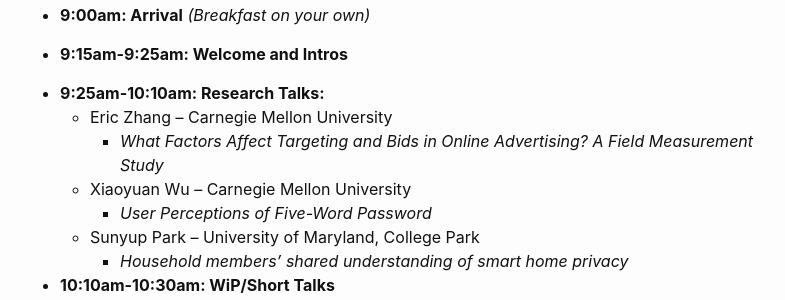
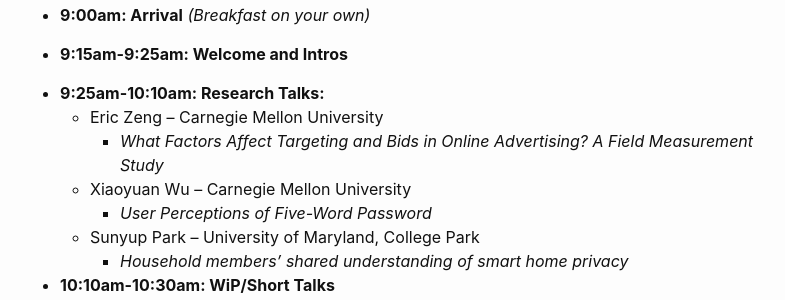
Before and after one commit to CACTUS-Colloquium/CACTUS-Colloquium.github.io, a Jekyll site: the page built from _posts/2022-12-2-index.md, in a window 1280 px wide and 900 px high, scrolled down 988 px. Shown: the part 153-453 px from the top of the window, without its empty margins (240-1025 px from the left). Built offline with Jekyll 4.4.1, drawn with Linux system fonts in a browser that asks for light colours.

Commit message:
fixing typo

```diff
--- a/_posts/2022-12-2-index.md
+++ b/_posts/2022-12-2-index.md
@@ -29,7 +29,7 @@ Below is a draft schedule of events and are subject to change. More details will
 * **9:15am-9:25am: Welcome and Intros**
 
 * **9:25am-10:10am: Research Talks:**
-  * Eric Zhang -- Carnegie Mellon University
+  * Eric Zeng -- Carnegie Mellon University
     * *What Factors Affect Targeting and Bids in Online Advertising? A Field Measurement Study*
   * Xiaoyuan Wu -- Carnegie Mellon University
     * *User Perceptions of Five-Word Password*
```
